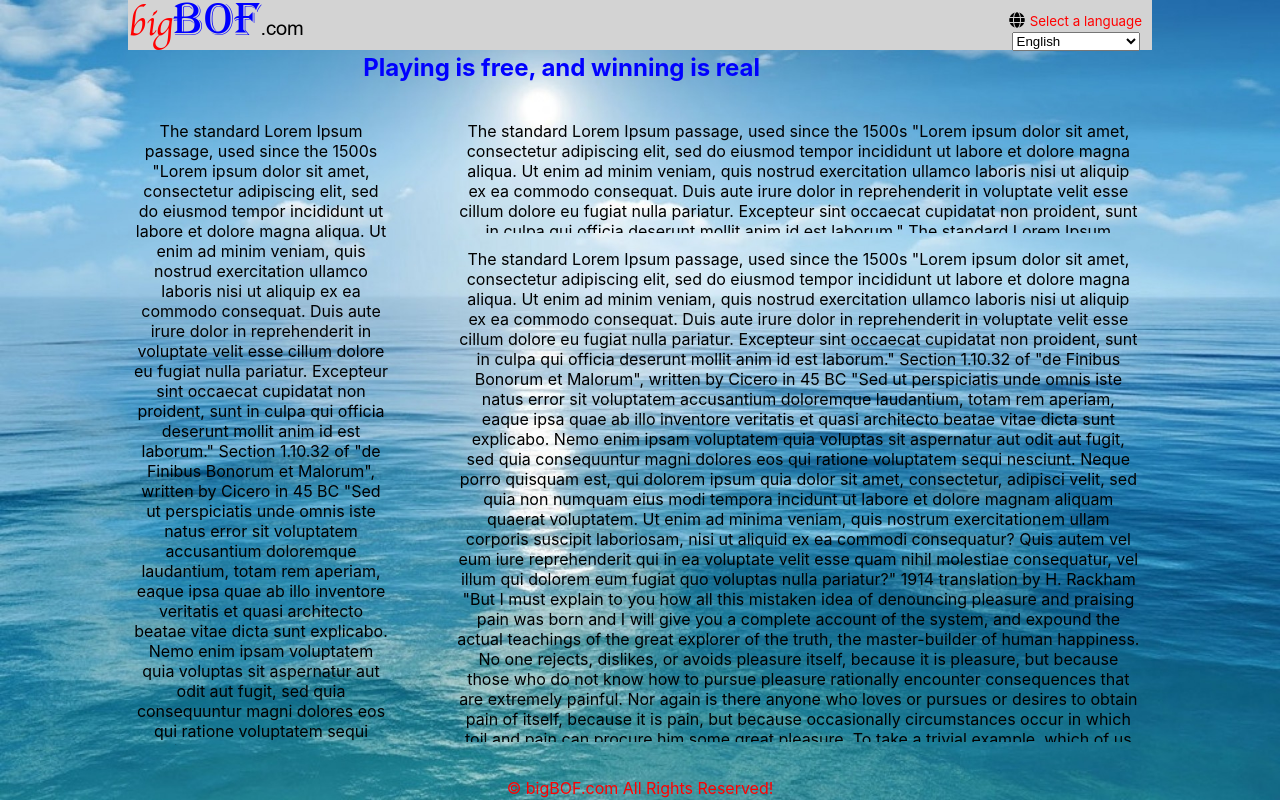
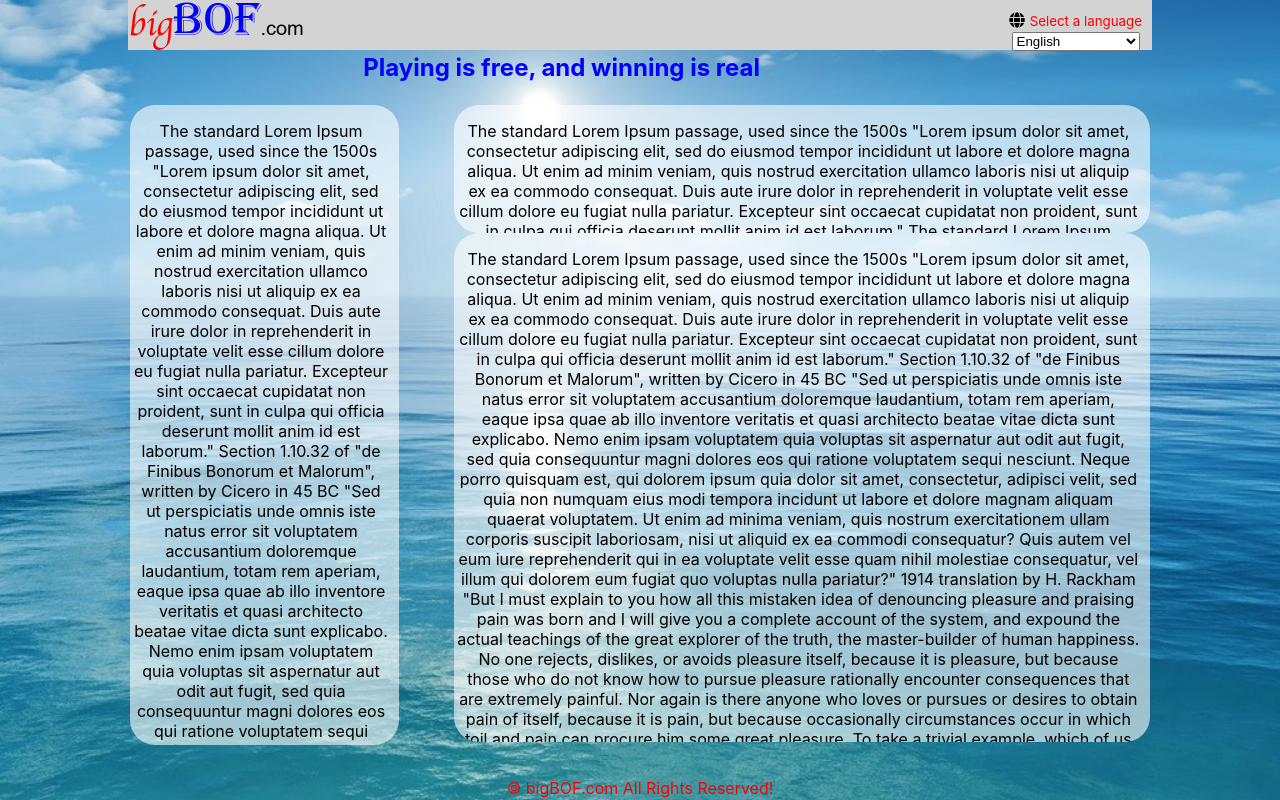
Before and after one commit to Shendidy/bigbof-react, a React (Create React App) app: page / in a window 1280 px wide. Built offline with nearby package versions, Linux system fonts and the light colour scheme.

Commit message:
:lipstick: style: gave main 3 divs background

```diff
--- a/public/index.css
+++ b/public/index.css
@@ -51,6 +51,8 @@ body, html {
   max-height: 80%;
   padding-left: 3px;
   float: left;
+  background-color: rgba(255,255,255,0.6);
+  border-radius: 25px;
 }
 
 .rightBody {
@@ -66,6 +68,8 @@ body, html {
   height: 20%;
   padding-left: 3px;
   /* background-color: white; */
+  background-color: rgba(255,255,255,0.6);
+  border-radius: 25px;
 }
 
 .rightMainContent {
@@ -73,6 +77,8 @@ body, html {
   padding-left: 3px;
   /* background-color: blue; */
   /* margin-top: 0.5%; */
+  background-color: rgba(255,255,255,0.6);
+  border-radius: 25px;
 }
 
 .footerDiv {
```
